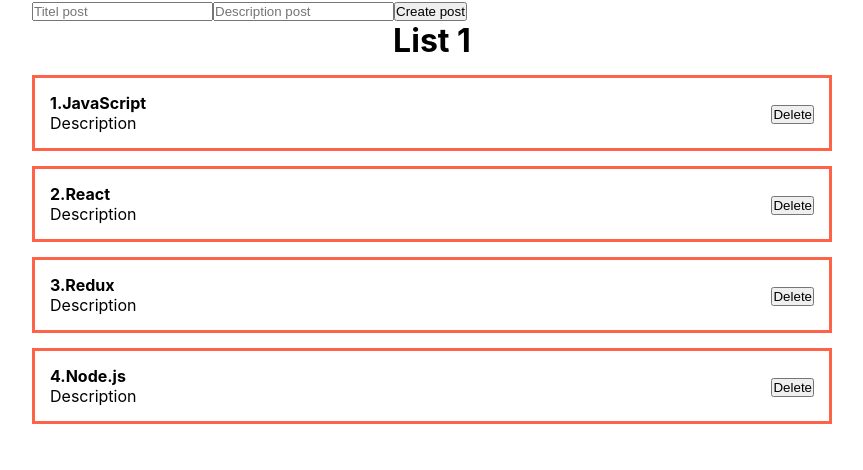
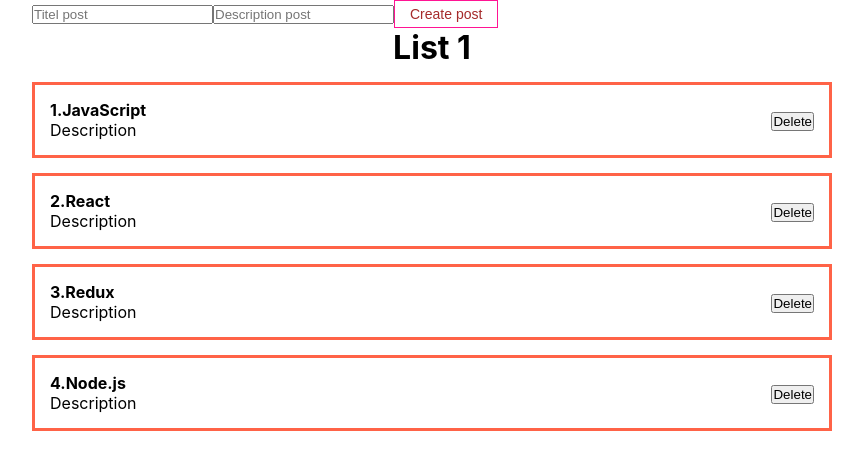
Before and after one commit to VadimKorobec/React, a React (Create React App) app: page / in a window 1280 px wide. Shown: the top 470 px of the page, without its empty margins (208-1071 px from the left). Built offline with nearby package versions, Linux system fonts and the light colour scheme.

Commit message:
Update App.jsx

```diff
--- a/src/components/App.jsx
+++ b/src/components/App.jsx
@@ -1,6 +1,7 @@
 import React, { useState } from 'react';
 import { PostList } from './PostList';
 import './styles/App.css';
+import { MyButton } from './UI/button/MyButton';
 
 export const App = () => {
   const [posts, setPosts] = useState([
@@ -15,7 +16,7 @@ export const App = () => {
       <form>
         <input type="text" placeholder="Titel post" />
         <input type="text" placeholder="Description post" />
-        <button type="submit">Create post</button>
+        <MyButton type="submit">Create post</MyButton>
       </form>
       <PostList posts={posts} title="List 1" />
     </div>
```
